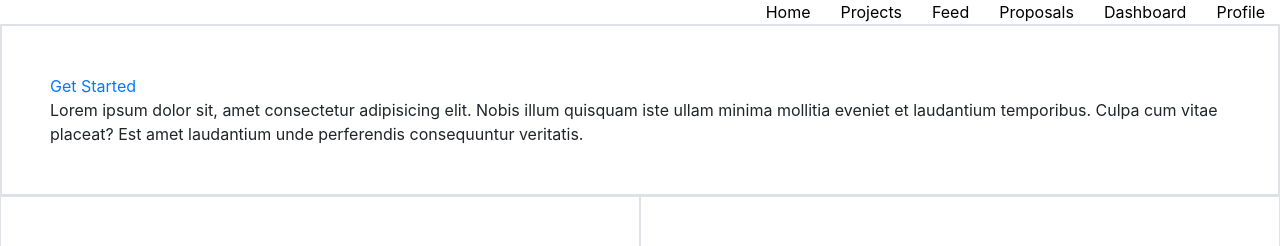
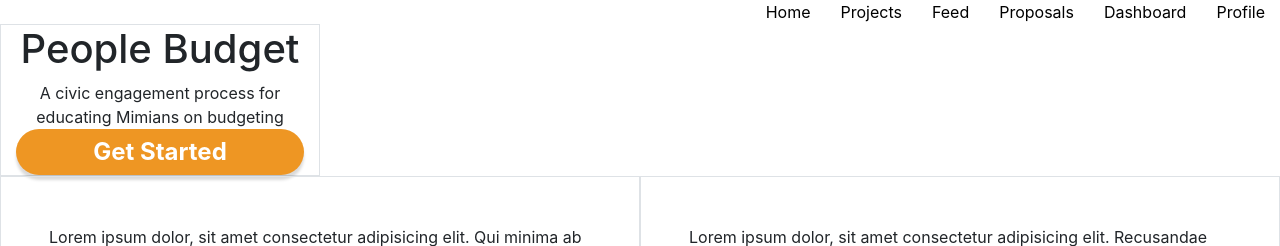
Before and after one commit to livio-zanardo/peoplebudget, a React (Create React App) app in the folder view/: page / in a window 1280 px wide. Shown: the top 246 px of the page. Built offline with nearby package versions, Linux system fonts and the light colour scheme.

Commit message:
Register button component

```diff
--- a/view/src/components/Button/index.jsx
+++ b/view/src/components/Button/index.jsx
@@ -4,9 +4,7 @@ import Style from './index.module.css';
 const Button = (props) => {
     return (
         <button className={`${Style.Button} ${Style.buttonShadow} `} onClick={props.onClick}>
-            <div>
-                <Link to="/register">Get Started</Link>
-            </div>
+            Get Started
         </button>
     );
 };
--- /dev/null
+++ b/view/src/components/Button/index.module.css
@@ -0,0 +1,15 @@
+.Button {
+    background-color: #ee9623;
+    color: #ffffff;
+    width: 100%;
+    height: auto;
+    padding: 5px;
+    border-radius: 50px;
+    font-size: 150%;
+    border: none;
+    font-weight: 700;
+    box-sizing: border-box;
+}
+.buttonShadow {
+    box-shadow: 0px 5px 3px rgba(0,0,0,0.15)  ;
+}
--- /dev/null
+++ b/view/src/components/Register/index.jsx
@@ -0,0 +1,33 @@
+import React from 'react';
+import Button from '../Button';
+import { Link } from 'react-router-dom';
+
+const Registration = () => {
+    return (
+        <>
+            <div className="row">
+                <div className="col-3 border">
+                    <div className="row">
+                        <div className="col">
+                            <h1 className="text-center">People Budget</h1>
+                        </div>
+                    </div>
+                    <div className="row">
+                        <div className="col text-center">
+                            A civic engagement process for educating Mimians on budgeting
+                        </div>
+                    </div>
+                    <div className="row">
+                        <div className="col ">
+                            <Link to="/register">
+                                <Button />
+                            </Link>
+                        </div>
+                    </div>
+                </div>
+            </div>
+        </>
+    );
+};
+
+export default Registration;
--- a/view/src/pages/Home.jsx
+++ b/view/src/pages/Home.jsx
@@ -1,9 +1,10 @@
 import React, { useContext } from 'react';
-import { Link } from 'react-router-dom';
 import Navbar from '../components/Navbar/index';
 import { Context } from '../store/store';
 import Overview from '../components/OverViewInfo/index';
 import Contributor from '../components/Contributors/index'
+import Registration from '../components/Register';
+
 
 const Home = () => {
     const {
@@ -13,16 +14,7 @@ const Home = () => {
     return (
         <div className="container-fluid">
             <Navbar options={getMenus()} />
-            <div className="row border">
-                <div className="col border mx-auto p-5">
-                    <div>
-                        <Link to="/register">Get Started</Link>
-                    </div>
-                    Lorem ipsum dolor sit, amet consectetur adipisicing elit. Nobis illum quisquam
-                    iste ullam minima mollitia eveniet et laudantium temporibus. Culpa cum vitae
-                    placeat? Est amet laudantium unde perferendis consequuntur veritatis.
-                </div>
-            </div>
+            <Registration/>
             <Overview />
             <Contributor />
         </div>
```
Also changed, not shown: view/src/components/Register/index.module.css (added).
